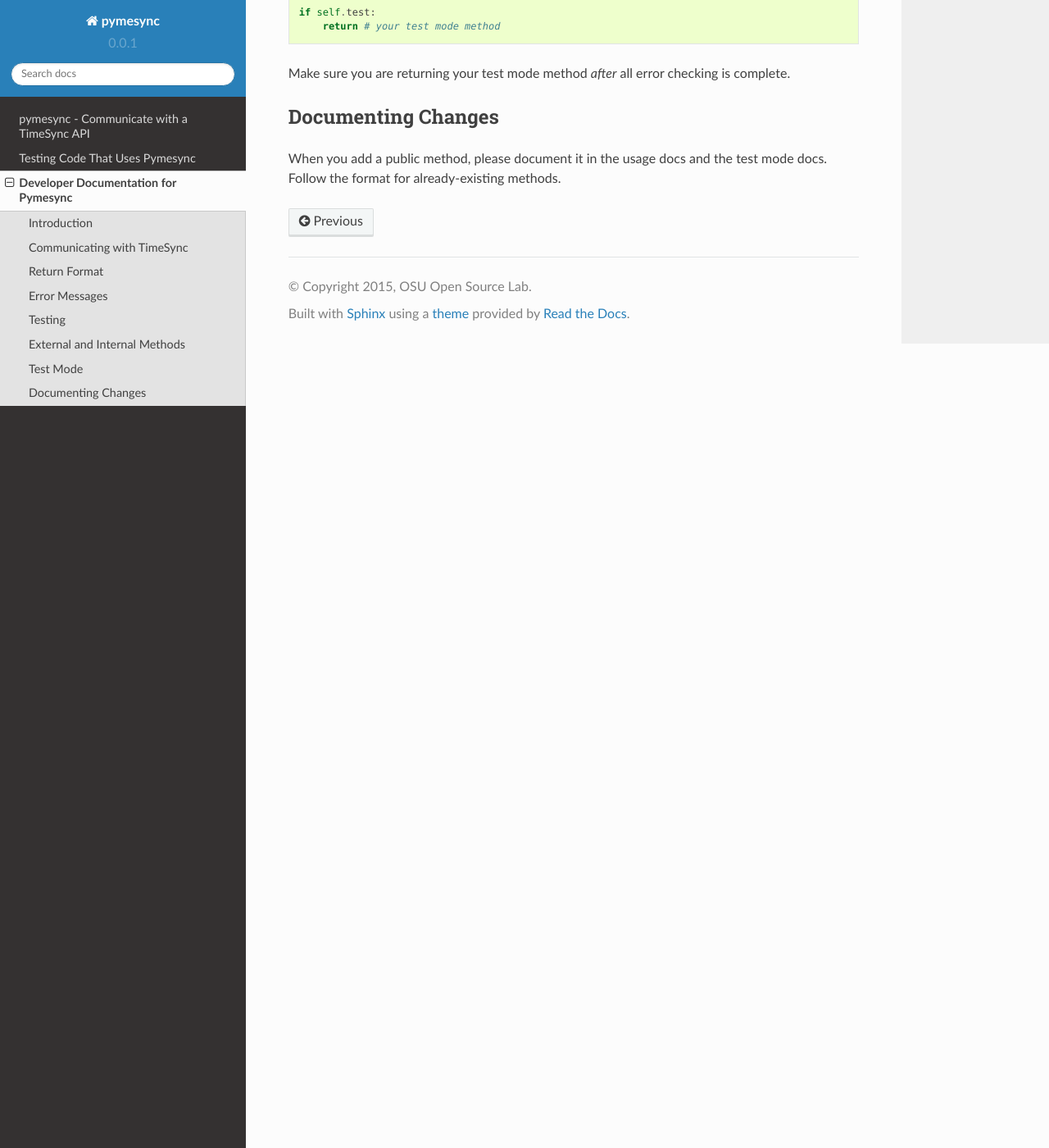
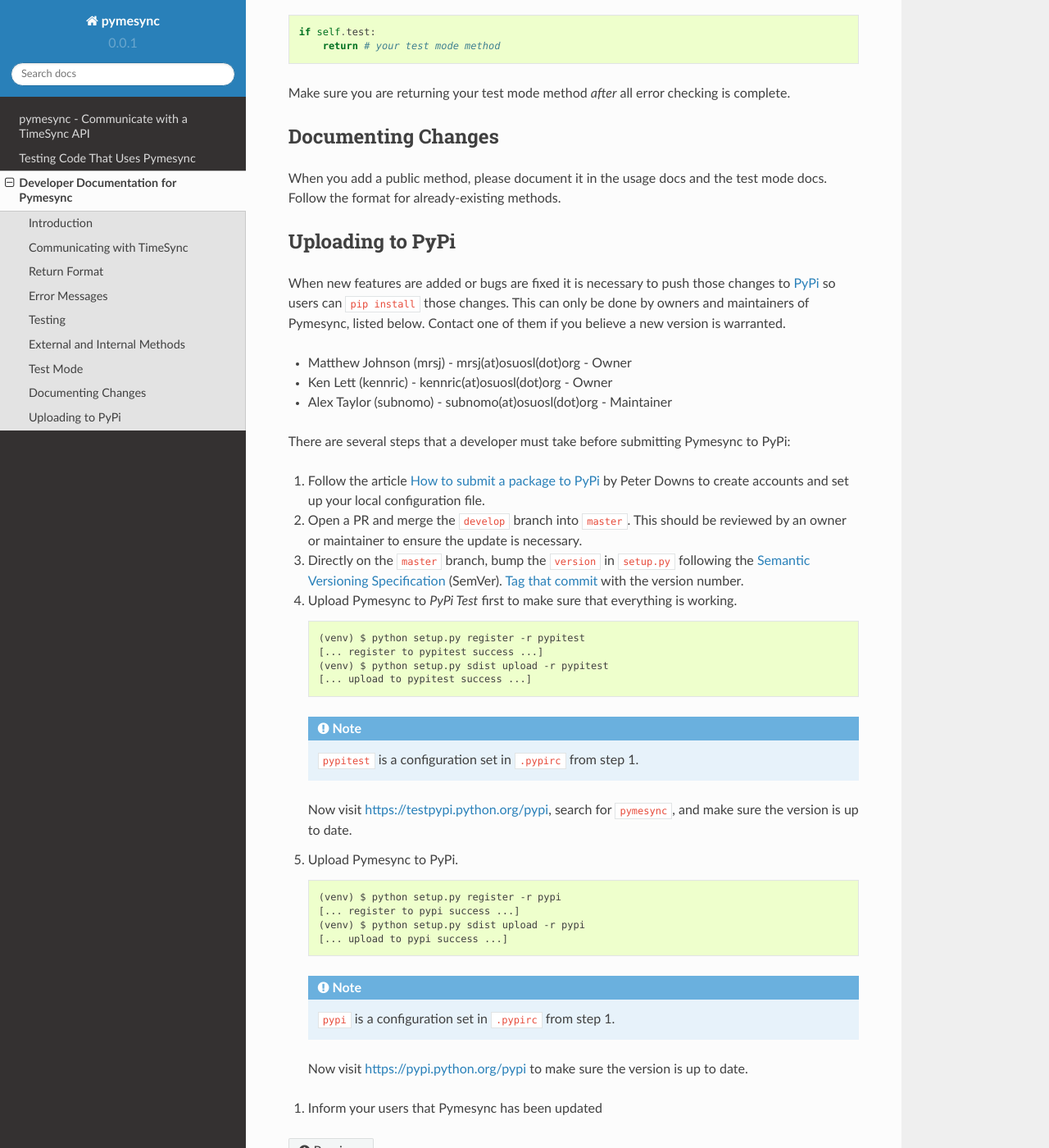
Before and after one commit to osuosl/pymesync, a Sphinx documentation site: the page built from docs/source/developer.rst, in a window 1280 px wide and 1400 px high, scrolled down 2538 px. Shown: the whole window at 82% size. Built offline with Sphinx 7.4.7 and the Read the Docs theme 2.0.0, drawn with Linux system fonts in a browser that asks for light colours.

Commit message:
Add documentation for PyPi upload
Fixes #144

```diff
--- a/docs/source/developer.rst
+++ b/docs/source/developer.rst
@@ -131,3 +131,69 @@
 
 When you add a public method, please document it in the usage docs and the test
 mode docs. Follow the format for already-existing methods.
+
+Uploading to PyPi
+-----------------
+
+When new features are added or bugs are fixed it is necessary to push those
+changes to `PyPi`_ so users can ``pip install`` those changes. This can only be
+done by owners and maintainers of Pymesync, listed below. Contact one of them
+if you believe a new version is warranted.
+
+* Matthew Johnson (mrsj) - mrsj(at)osuosl(dot)org    - Owner
+* Ken Lett (kennric)     - kennric(at)osuosl(dot)org - Owner
+* Alex Taylor (subnomo)  - subnomo(at)osuosl(dot)org - Maintainer
+
+There are several steps that a developer must take before submitting Pymesync
+to PyPi:
+
+#. Follow the article `How to submit a package to PyPi`_ by Peter Downs to
+   create accounts and set up your local configuration file.
+
+#. Open a PR and merge the ``develop`` branch into ``master``. This should be
+   reviewed by an owner or maintainer to ensure the update is necessary.
+
+#. Directly on the ``master`` branch, bump the ``version`` in ``setup.py``
+   following the `Semantic Versioning Specification`_ (SemVer).
+   `Tag that commit`_ with the version number.
+
+#. Upload Pymesync to `PyPi Test` first to make sure that everything is
+   working.
+
+   ::
+
+     (venv) $ python setup.py register -r pypitest
+     [... register to pypitest success ...]
+     (venv) $ python setup.py sdist upload -r pypitest
+     [... upload to pypitest success ...]
+
+   .. note::
+
+     ``pypitest`` is a configuration set in ``.pypirc`` from step 1.
+
+   Now visit https://testpypi.python.org/pypi, search for ``pymesync``, and
+   make sure the version is up to date.
+
+#. Upload Pymesync to PyPi.
+
+   ::
+
+     (venv) $ python setup.py register -r pypi
+     [... register to pypi success ...]
+     (venv) $ python setup.py sdist upload -r pypi
+     [... upload to pypi success ...]
+
+  .. note::
+
+    ``pypi`` is a configuration set in ``.pypirc`` from step 1.
+
+  Now visit https://pypi.python.org/pypi to make sure the version is up to
+  date.
+
+#. Inform your users that Pymesync has been updated
+
+
+.. _PyPi: https://pypi.python.org
+.. _How to submit a package to PyPi: http://peterdowns.com/posts/first-time-with-pypi.html
+.. _Semantic Versioning Specification: http://semver.org
+.. _Tag that commit: https://git-scm.com/book/en/v2/Git-Basics-Tagging
```
